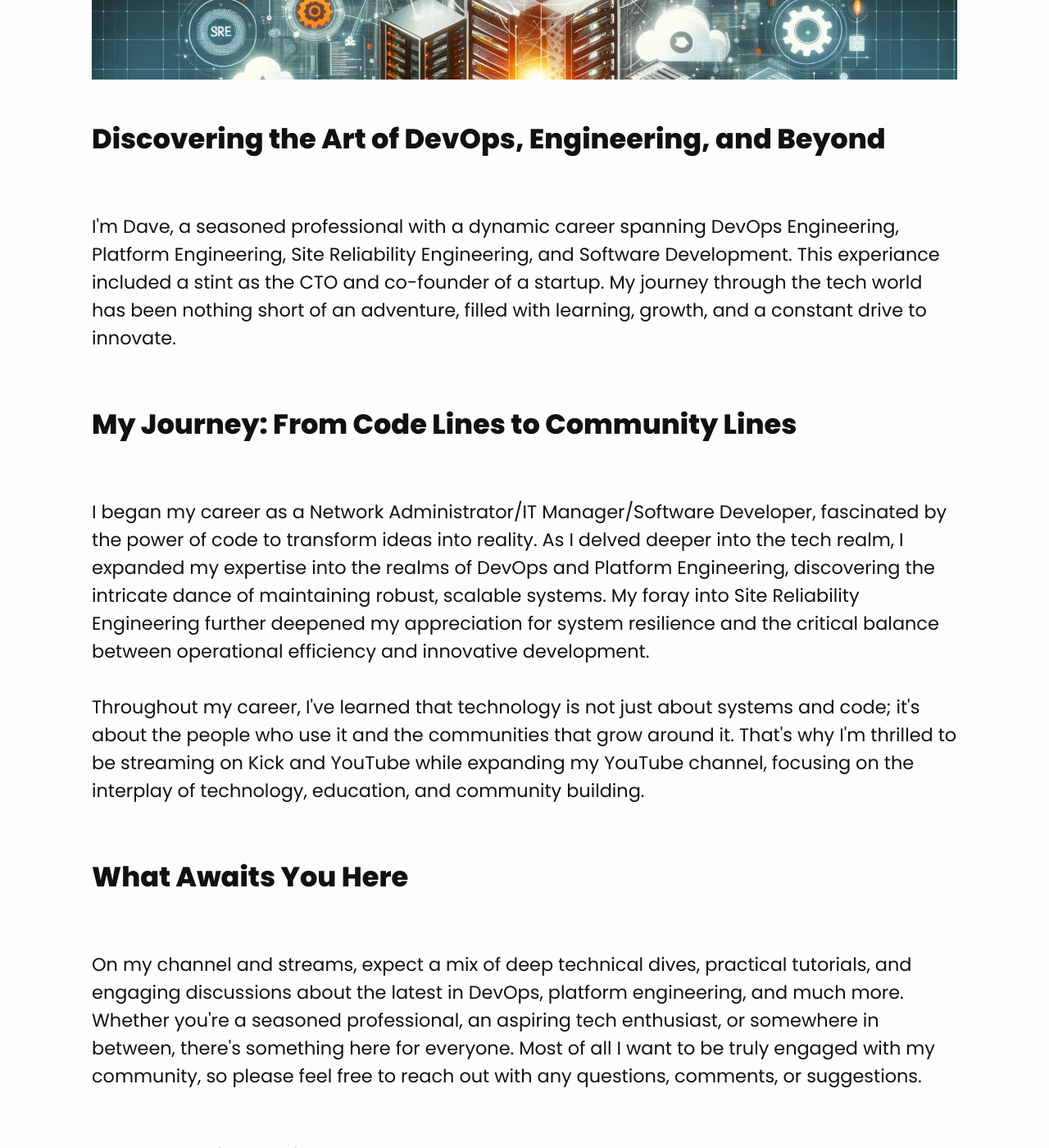
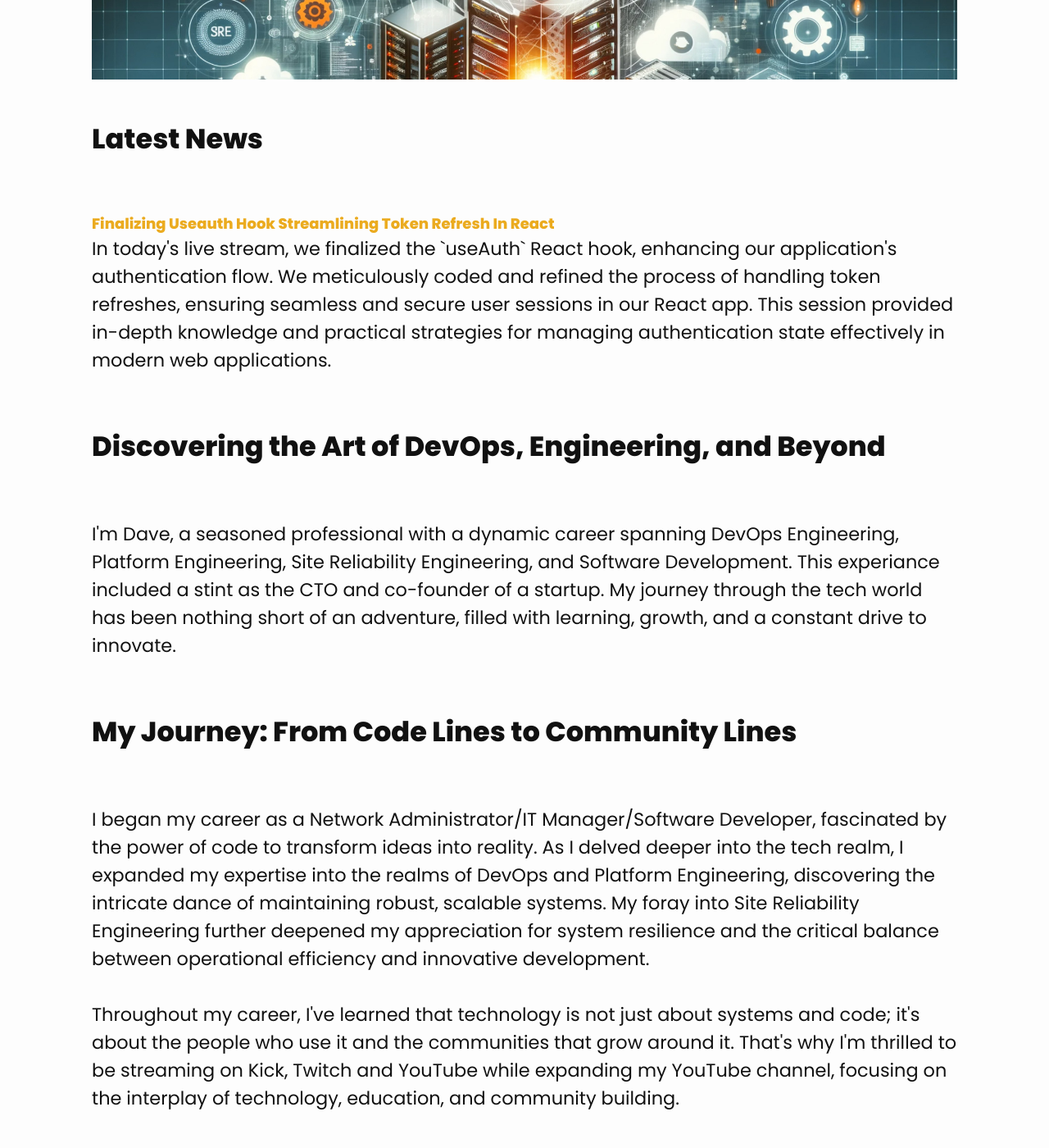
Before and after one commit to davealbert/devopsdave.net, a Jekyll site: the page built from index.md, in a window 1280 px wide and 1400 px high, scrolled down 427 px. Shown: the whole window at 82% size. Built offline with Jekyll 4.4.1, drawn with Linux system fonts in a browser that asks for light colours; nearby versions of some CDN libraries; some web fonts are replaced; some of the changed text lies outside the part shown.

Commit message:
Latest stream and Twitch

```diff
--- a/_includes/footer.html
+++ b/_includes/footer.html
@@ -8,6 +8,7 @@
             <ul>
                 <li><a href="https://www.youtube.com/@devopsdave" target="_blank"><i class="fa-brands fa-youtube"></i></a></li>
                 <li><a href="https://kick.com/devopsdave" target="_blank"><i class="fa-brands fa-kickstarter-k"></i></a></li>
+                <li><a href="https://www.twitch.tv/DevOps_Dave" target="_blank"><i class="fa-brands fa-twitch"></i></a></li>
                 <li><a href="https://DevOpsDave.net/discord" target="_blank"><i class="fa-brands fa-discord"></i></a></li>
             </ul>
         </div>
--- /dev/null
+++ b/_posts/2024-01-20-Finalizing-useAuth-Hook-Streamlining-Token-Refresh-in-React.md
@@ -0,0 +1,51 @@
+---
+layout: post
+description: In today's live stream, we finalized the `useAuth` React hook, enhancing our application's authentication flow. We meticulously coded and refined the process of handling token refreshes, ensuring seamless and secure user sessions in our React app. This session provided in-depth knowledge and practical strategies for managing authentication state effectively in modern web applications.
+yt_tags:
+post_image: /images/blog-posts/2024-01-20.jpg
+---
+
+<div class="content-wrapper">
+    <h1>About</h1>
+    <p class="top-margin-blog-post">
+        Join us in today's DevOps Dave stream as we put the finishing touches on our `useAuth` React hook, a cornerstone in managing token refreshes and authentication state in our application. This session is all about refining and streamlining the process, ensuring our React app handles authentication smoothly and efficiently.
+    </p>
+    <p class="top-margin-blog-post">
+        We'll delve into the specifics of the `useAuth` hook, focusing on its role in the lifecycle of JWTs and how it elegantly handles the complexities of token refreshes. Expect detailed walkthroughs of hook logic, state management, and interaction with the Cloudflare Worker API for a robust authentication flow.
+    </p>
+    <p class="top-margin-blog-post">
+        This stream is ideal for developers looking to deepen their understanding of React hooks and their application in real-world authentication scenarios. Whether you're a frontend enthusiast or a full-stack developer, you'll find valuable insights and practical knowledge in today's session.
+    </p>
+    <p class="top-margin-blog-post">
+        Gear up for an interactive, code-rich stream, complete with problem-solving, optimization tips, and a deep dive into the React authentication ecosystem. Your questions and contributions are highly encouraged, making this an engaging and comprehensive learning experience.
+    </p>
+    <p class="top-margin-blog-post">
+        https://DevOpsDave.net
+    </p>
+    <p class="top-margin-blog-post">
+        https://DevOpsDave.net/discord
+    </p>
+</div>
+<div class="content-wrapper">
+    <h1>The Streams</h1>
+    <div class="embed-wrapper">
+        <div class="embed-title"><h1>Kick</h1></div>
+        <div class="embed">
+            <a href="https://kick.com/video/8dfbba48-3d4f-4c7c-aafc-f6828adc3f35" target="_blank">
+                <img src="https://images.kick.com/video_thumbnails/QXi6QSVtOH5v/WkBhzHPmmr3U/360.webp">
+            </a>
+        </div>
+    </div>
+    <div class="embed-wrapper">
+        <div class="embed-title"><h1>YouTube</h1></div>
+        <div class="embed">
+            <iframe width="560" height="315" src="https://www.youtube.com/embed/EDKa3iztg20?si=-_0muZUw923lrHlv&amp;start=127" title="YouTube video player" frameborder="0" allow="accelerometer; autoplay; clipboard-write; encrypted-media; gyroscope; picture-in-picture; web-share" allowfullscreen></iframe>
+        </div>
+    </div>
+        <div class="embed-wrapper">
+        <div class="embed-title"><h1>Twitch</h1></div>
+        <div class="embed">
+            <iframe src="https://player.twitch.tv/?video=2038089182&parent=devopsdave.net" frameborder="0" allowfullscreen="true" scrolling="no" height="378" width="620"></iframe>
+        </div>
+    </div>
+</div>
--- a/index.md
+++ b/index.md
@@ -13,6 +13,13 @@ layout: default
         <div class="content-wrapper">
         <iframe width="396" height="247" src="https://www.youtube.com/embed/live_stream?channel=UCuZgVpvUQq66jIHsVOCh6Tw" frameborder="0" allow="accelerometer; autoplay; clipboard-write; encrypted-media; gyroscope; picture-in-picture" allowfullscreen></iframe>
         </div> -->
+            <h1>Latest News</h1>
+            {% for post in site.posts limit:1 %}
+                <div class="content-wrapper">
+                    <a href="{{ post.url }}">{{ post.title }}</a>
+                    <p>{{ post.description }}</p>
+                </div>
+            {% endfor %}
         <h1>Discovering the Art of DevOps, Engineering, and Beyond</h1>
         <div class="content-wrapper">
             I'm Dave, a seasoned professional with a dynamic career spanning DevOps Engineering, Platform Engineering, Site Reliability Engineering, and Software Development. This experiance included a stint as the CTO and co-founder of a startup. My journey through the tech world has been nothing short of an adventure, filled with learning, growth, and a constant drive to innovate.
@@ -21,7 +28,7 @@ layout: default
         <div class="content-wrapper">
             <p>I began my career as a Network Administrator/IT Manager/Software Developer, fascinated by the power of code to transform ideas into reality. As I delved deeper into the tech realm, I expanded my expertise into the realms of DevOps and Platform Engineering, discovering the intricate dance of maintaining robust, scalable systems. My foray into Site Reliability Engineering further deepened my appreciation for system resilience and the critical balance between operational efficiency and innovative development.</p>
             <p>&nbsp;</p>
-            <p>Throughout my career, I've learned that technology is not just about systems and code; it's about the people who use it and the communities that grow around it. That's why I'm thrilled to be streaming on Kick and YouTube while expanding my YouTube channel, focusing on the interplay of technology, education, and community building.</p>
+            <p>Throughout my career, I've learned that technology is not just about systems and code; it's about the people who use it and the communities that grow around it. That's why I'm thrilled to be streaming on Kick, Twitch and YouTube while expanding my YouTube channel, focusing on the interplay of technology, education, and community building.</p>
         </div>
         <h1>What Awaits You Here</h1>
         <div class="content-wrapper">
@@ -47,7 +54,14 @@ layout: default
         </div>
         <h1>Join the Community</h1>
         <div class="content-wrapper">
-            I invite you to subscribe/follow my <a href="https://www.youtube.com/@devopsdave" target="_blank">YouTube</a> channel and/or my <a href="https://kick.com/devopsdave" target="_blank">Kick</a> channel and join our growing <a href="https://DevOpsDave.net/discord" target="_blank">Discord</a>.
+            I invite you to join our growing <a href="https://DevOpsDave.net/discord" target="_blank">Discord</a> and subscribe/follow me on your plaform(s) of choice:
+            <div class="embed-wrapper">
+                <ul>
+                    <li><a href="https://www.youtube.com/@devopsdave" target="_blank">YouTube</a></li>
+                    <li><a href="https://www.twitch.tv/devopsdave" target="_blank">Twitch</a></li>
+                    <li><a href="https://kick.com/devopsdave" target="_blank">Kick</a></li>
+                </ul>
+            </div>
         </div>
     </div>
 </div>
```
Also changed, not shown: _pages/about.md (+8 -1 lines), _pages/contact.md (+3 -0 lines), _posts/2024-01-06-streaming-building-this-site.md (+1 -1 lines), images/blog-posts/2024-01-20.jpg (added).
